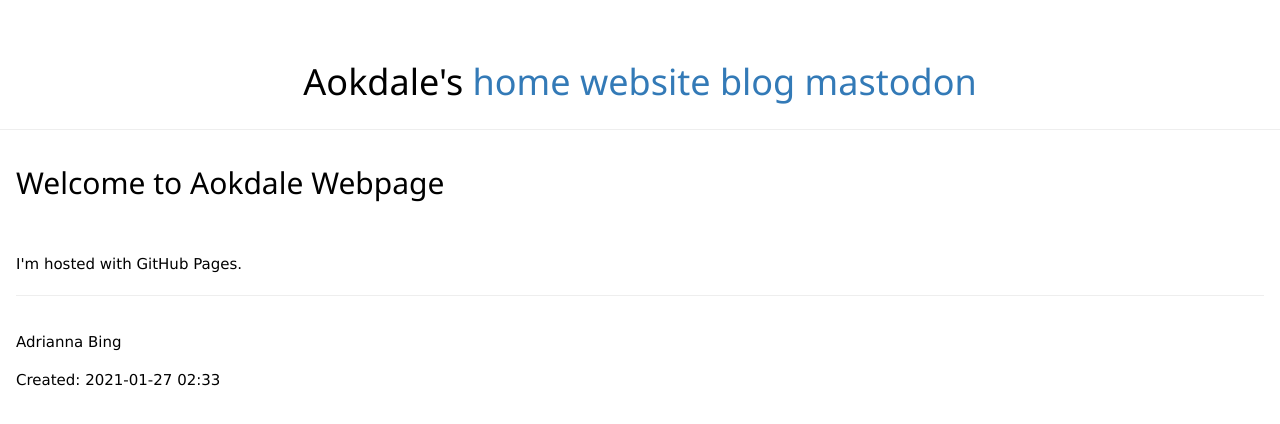
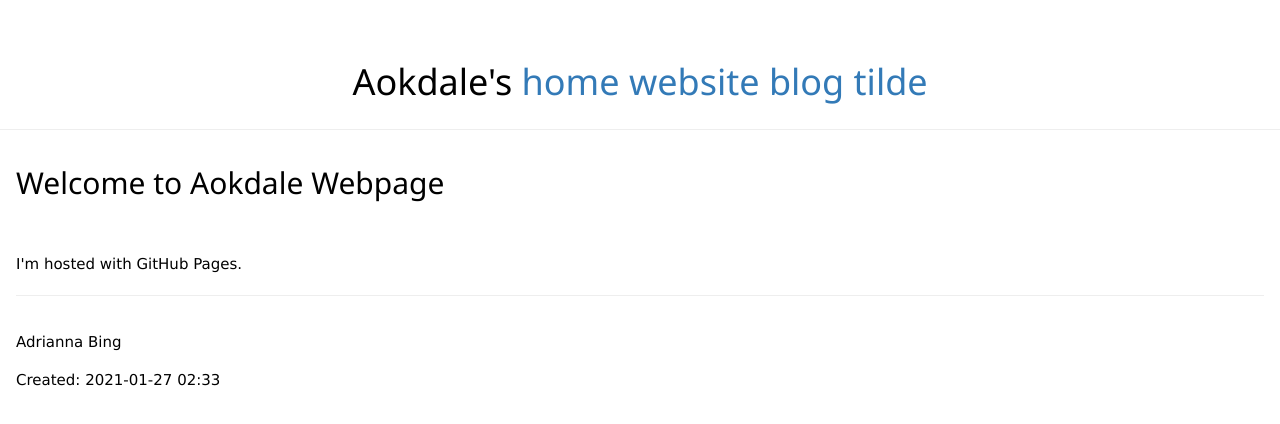
Before and after one commit to Aok-Analytics/aok-analytics.github.io, a plain HTML site: page index.html in a window 1280 px wide. Drawn offline with nearby package versions, Linux system fonts and the light colour scheme.

Commit message:
Update index.html

```diff
--- a/index.html
+++ b/index.html
@@ -13,7 +13,7 @@
 <body>
 <div id="content">
 <br><br>
-<h1 style="text-align:center" class="title"> Aokdale's <a href="https://aok-analytics.github.io/">home</a>  <a href="https://aokdale.com/">website</a>   <a href="https://aokdale.com/blog">blog</a>  <a href="https://tilde.zone/@consciouscat">mastodon</a> </h1>
+<h1 style="text-align:center" class="title"> Aokdale's <a href="https://aok-analytics.github.io/"> home </a>  <a href="https://aokdale.com/"> website </a>   <a href="https://aokdale.com/blog"> blog </a>  <a href="https://tilde.zone/@consciouscat"> tilde </a> </h1>
 <style type= "text/css" title="styleid" media="all">
 <!–
 body { background-color: #000000; color: #ffffff;
```
